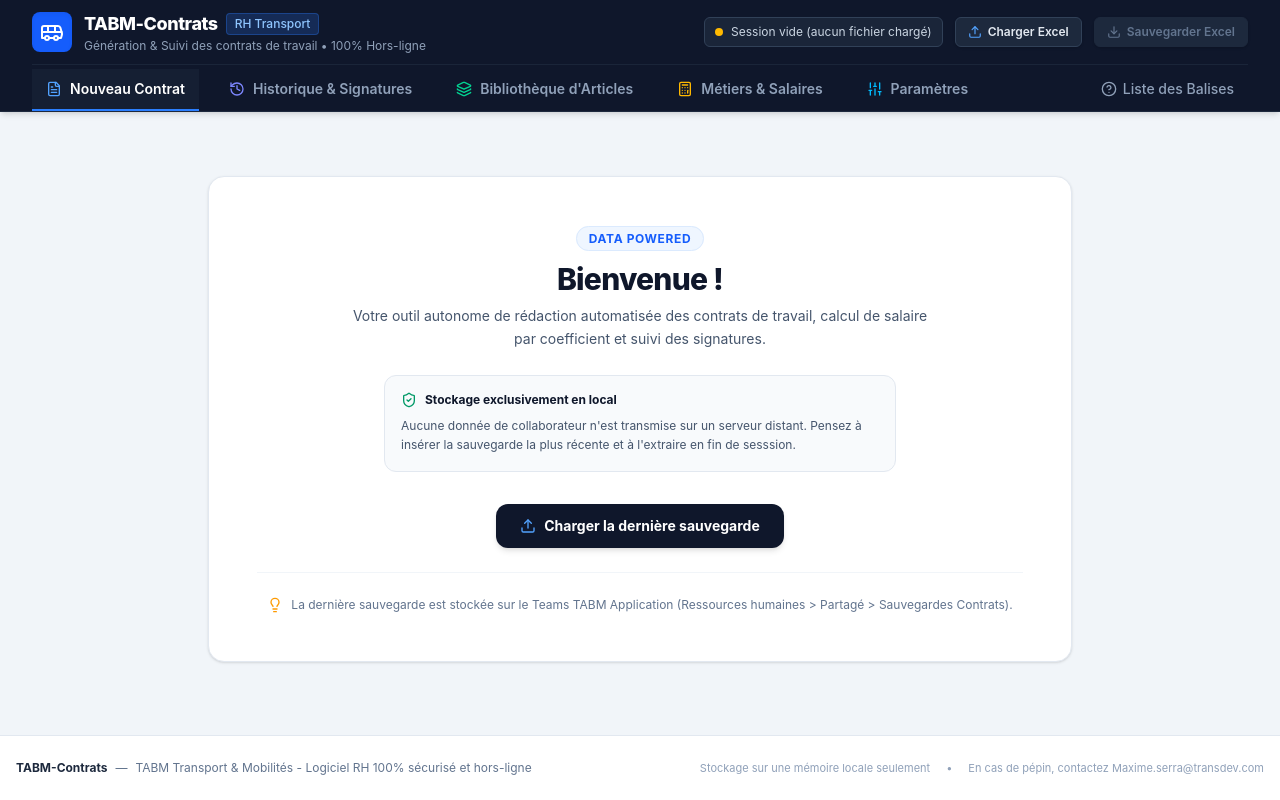
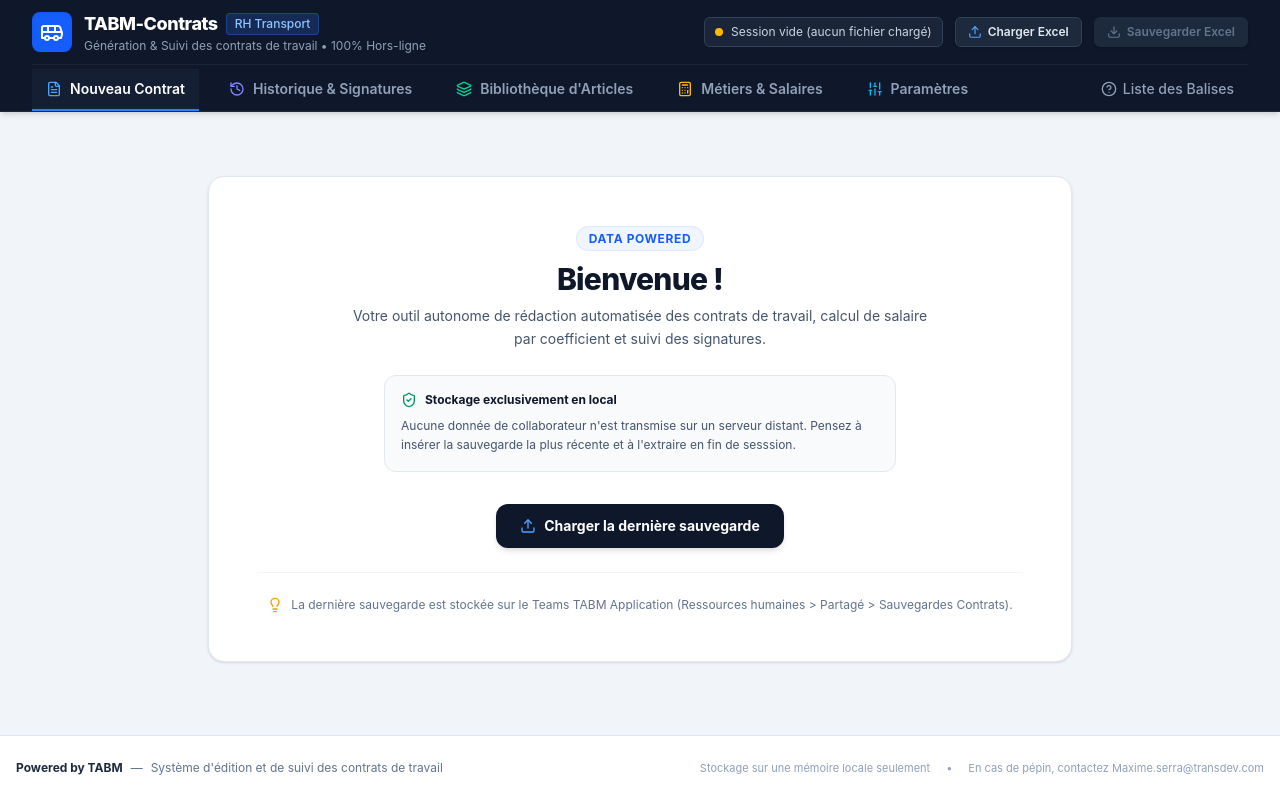
Before and after one commit to prelune/TABM_Contrats, a React (Vite) app: page / in a window 1280 px wide. Built offline with nearby package versions, Linux system fonts and the light colour scheme.

Commit message:
Update App.tsx

```diff
--- a/src/App.tsx
+++ b/src/App.tsx
@@ -427,10 +427,10 @@ export default function App() {
         <div className="max-w-7xl mx-auto px-4 flex flex-col sm:flex-row items-center justify-between gap-2">
           <div className="flex items-center space-x-2">
             <span className="font-bold text-slate-800 font-display">
-              {db.settings.appName || 'Contrats'}
+              Powered by TABM
             </span>
             <span>—</span>
-            <span>{db.settings.appFooterNotice || "Système d'édition et de suivi des contrats de travail"}</span>
+            <span>Système d'édition et de suivi des contrats de travail</span>
           </div>
 
           <div className="flex items-center space-x-4 text-[11px] text-slate-400">
```
